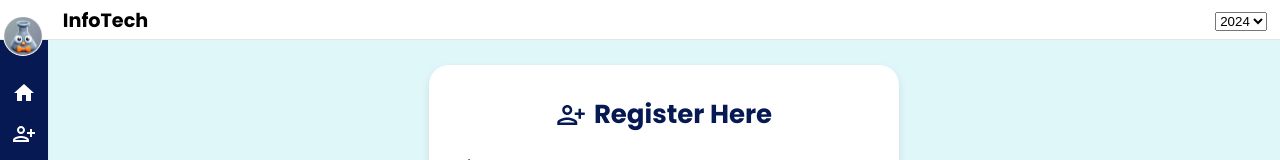
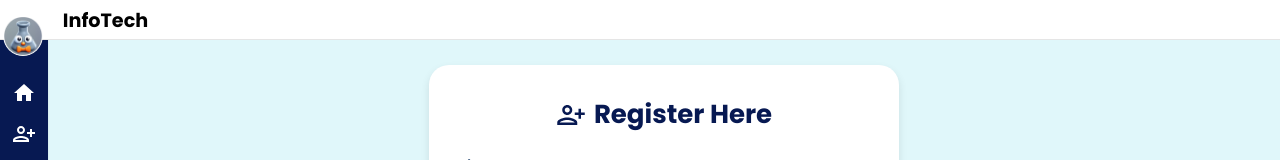
Before and after one commit to MERN-EZ/MERN-project, a React (Create React App) app: page /register in a window 1280 px wide. Shown: the top 160 px of the page. Built offline with nearby package versions, Linux system fonts and the light colour scheme.

Commit message:
feat: remove batch toggler for student/guest/assistant

```diff
--- a/src/components/common/Header/Header.js
+++ b/src/components/common/Header/Header.js
@@ -44,6 +44,7 @@ const Header = () => {
   ];
   const rolesWithSubHeaderTabs = ['teacher', 'admin', 'assistant'];
   const rolesWithSubHeaderText = ['student', 'teacher', 'admin', 'assistant'];
+  const rolesWithBatchToggler = ['teacher', 'admin'];
 
   const handleDBChange = (event) => {
     const selectedDB = event.target.value;
@@ -57,6 +58,7 @@ const Header = () => {
           <img src=" /assets/logo.png" alt="Sci ~ Ez Logo" className="logo" />
           <h1 className="site-title">InfoTech</h1>
         </div>
+        {rolesWithBatchToggler.includes(userRole) && (
           <div className="db-switch-button">
             <select onChange={handleDBChange} value={DB}>
               <option value="2024">2024</option>
@@ -64,6 +66,7 @@ const Header = () => {
               <option value="2026">2026</option>
             </select>
           </div>
+        )}
       </div>
       {rolesWithSubHeader.includes(userRole) && (
         <div className="tabs">
```
Lines whose indentation alone changed are shown as unchanged.
